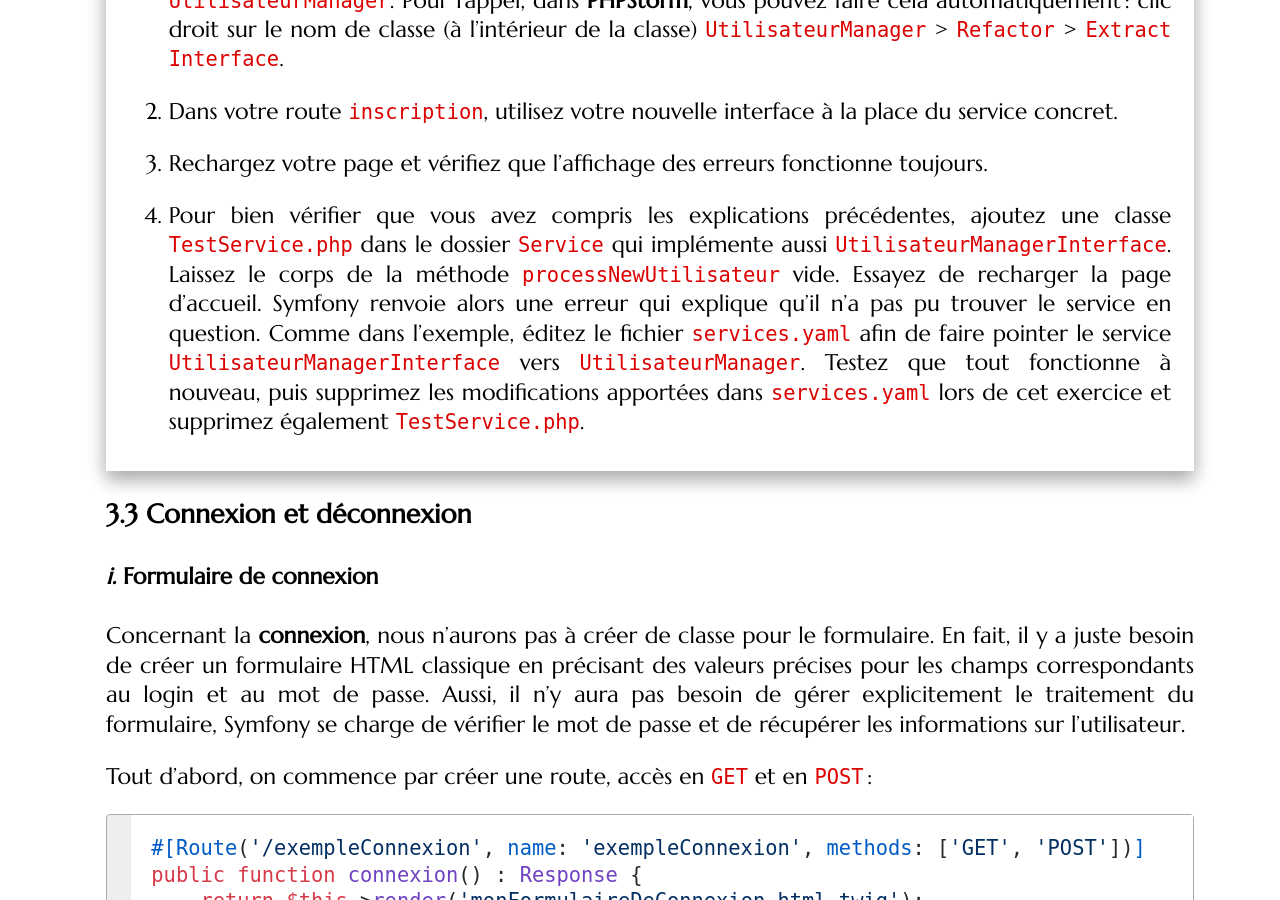
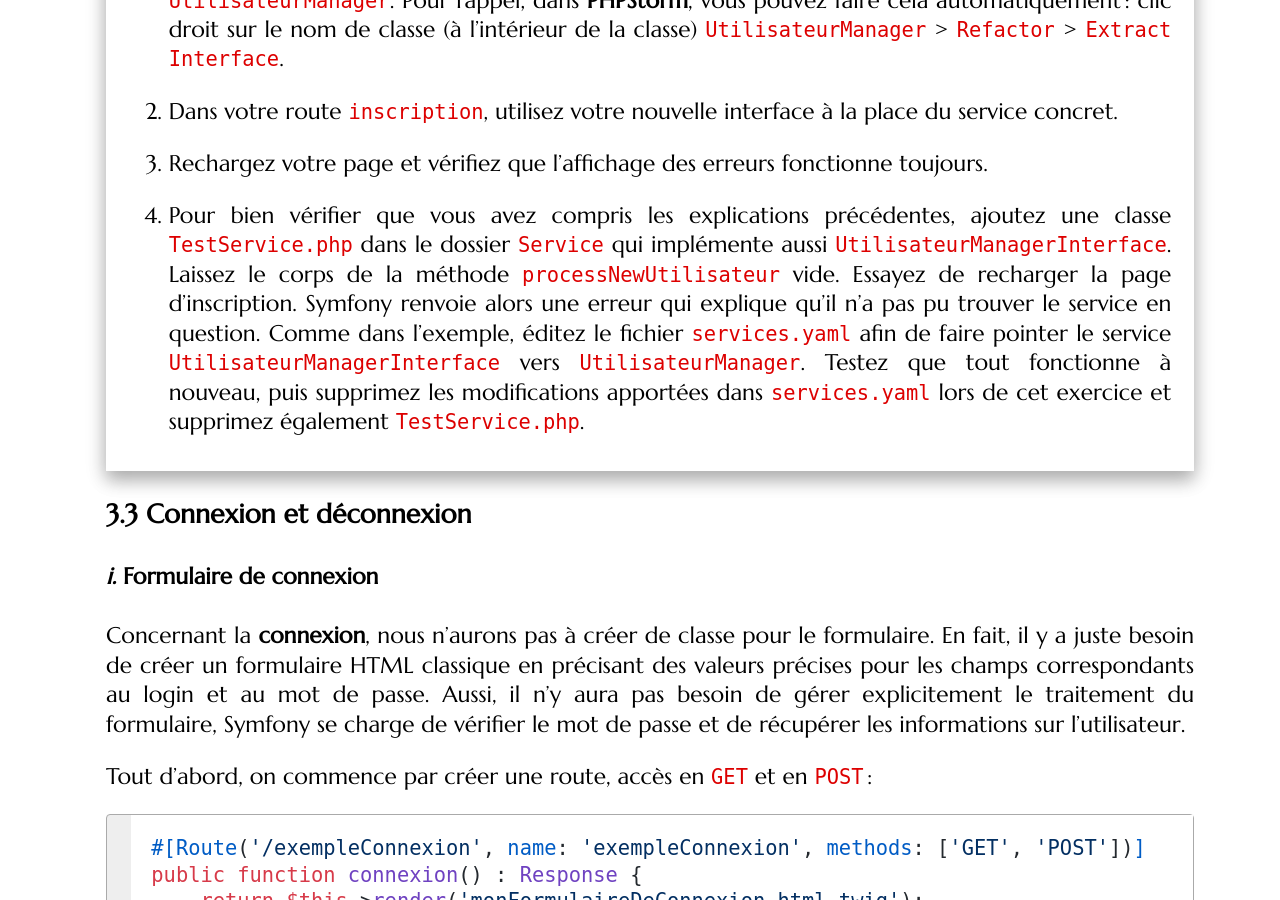
Before and after one commit to mgasquet/R5.A.05-ProgrammationAvancee-Web, a Jekyll site: the page built from tutorials/tutorial2.md, in a window 1280 px wide and 900 px high, scrolled down 20871 px. Built offline with Jekyll 4.4.1, drawn with Linux system fonts in a browser that asks for light colours; some web fonts are replaced.

Commit message:
Correction erreur TD2

```diff
--- a/tutorials/tutorial2.md
+++ b/tutorials/tutorial2.md
@@ -572,7 +572,7 @@ Il peut être intéressant de créer une **interface** pour son service, même s
 
 3. Rechargez votre page et vérifiez que l'affichage des erreurs fonctionne toujours.
 
-4. Pour bien vérifier que vous avez compris les explications précédentes, ajoutez une classe `TestService.php` dans le dossier `Service` qui implémente aussi `UtilisateurManagerInterface`. Laissez le corps de la méthode `processNewUtilisateur` vide. Essayez de recharger la page d'accueil. Symfony renvoie alors une erreur qui explique qu'il n'a pas pu trouver le service en question. Comme dans l'exemple, éditez le fichier `services.yaml` afin de faire pointer le service `UtilisateurManagerInterface` vers `UtilisateurManager`. Testez que tout fonctionne à nouveau, puis supprimez les modifications apportées dans `services.yaml` lors de cet exercice et supprimez également `TestService.php`.
+4. Pour bien vérifier que vous avez compris les explications précédentes, ajoutez une classe `TestService.php` dans le dossier `Service` qui implémente aussi `UtilisateurManagerInterface`. Laissez le corps de la méthode `processNewUtilisateur` vide. Essayez de recharger la page d'inscription. Symfony renvoie alors une erreur qui explique qu'il n'a pas pu trouver le service en question. Comme dans l'exemple, éditez le fichier `services.yaml` afin de faire pointer le service `UtilisateurManagerInterface` vers `UtilisateurManager`. Testez que tout fonctionne à nouveau, puis supprimez les modifications apportées dans `services.yaml` lors de cet exercice et supprimez également `TestService.php`.
 
 </div>
 
```
